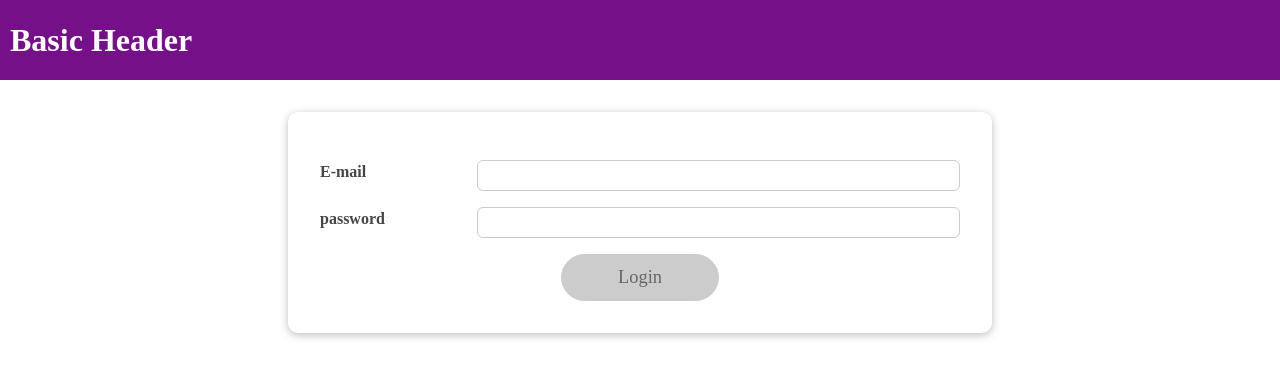
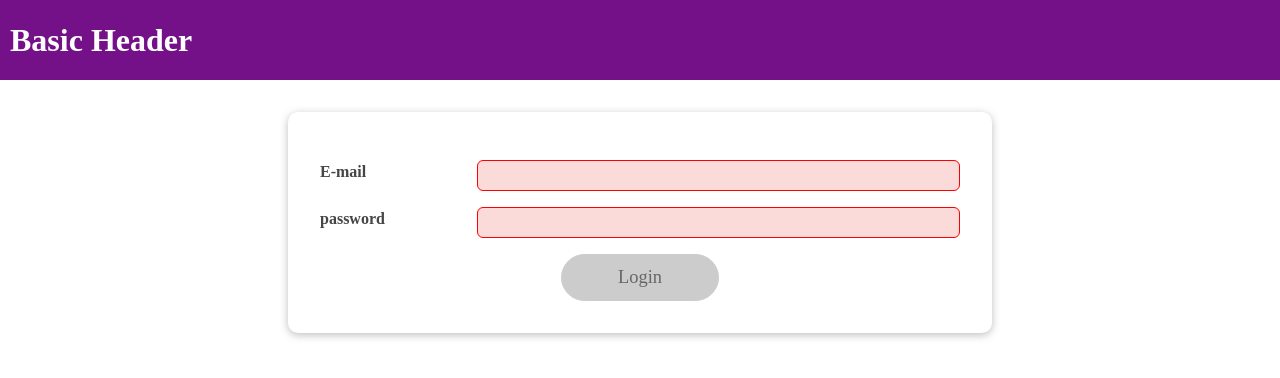
Before and after one commit to iamshm/reactProjects, a React (Create React App) app: page / in a window 1280 px wide. Shown: the top 378 px of the page. Built offline with nearby package versions, Linux system fonts and the light colour scheme.

Commit message:
all done with hooks

```diff
--- a/src/App.js
+++ b/src/App.js
@@ -1,24 +1,18 @@
-import React, { useState } from "react";
+import React, { useContext } from "react";
 import MainHeader from "./component/MainHeader/MainHeader";
 import Login from "./component/Login/Login";
 import Home from "./component/Home/Home";
+import AuthContext from "./store/auth-context";
 
 const App = () => {
-  const [isLoggedIn, setIsLoggedIn] = useState(false);
+  const authCtx = useContext(AuthContext);
 
-  const loginHandler = (email, password) => {
-    console.log(email, password);
-    setIsLoggedIn(true);
-  };
-  const logoutHandler = () => {
-    setIsLoggedIn(false);
-  };
   return (
     <React.Fragment>
-      <MainHeader isAuthenticated={isLoggedIn} onLogout={logoutHandler} />
+      <MainHeader />
       <main>
-        {!isLoggedIn && <Login onLogin={loginHandler} />}
-        {isLoggedIn && <Home onLogout={logoutHandler} />}
+        {!authCtx.isLoggedIn && <Login />}
+        {authCtx.isLoggedIn && <Home />}
       </main>
     </React.Fragment>
   );
--- a/src/component/Home/Home.js
+++ b/src/component/Home/Home.js
@@ -1,13 +1,15 @@
-import React from "react";
+import React, { useContext } from "react";
 import Card from "../UI/Card/Card";
 import Button from "../UI/Button/Button";
 import styles from "./Home.module.css";
+import AuthContext from "../../store/auth-context";
 
 const Home = (props) => {
+  const ctx = useContext(AuthContext);
   return (
     <Card className={styles.home}>
       <h1>Welcome Back</h1>
-      <Button onClick={props.onLogout}>Log Out</Button>
+      <Button onClick={ctx.onLogout}>Log Out</Button>
     </Card>
   );
 };
--- a/src/component/Login/Login.js
+++ b/src/component/Login/Login.js
@@ -1,38 +1,98 @@
-import React, { useState } from "react";
+import React, { useReducer, useState, useEffect, useContext } from "react";
+import AuthContext from "../../store/auth-context";
 import Button from "../UI/Button/Button";
 import Card from "../UI/Card/Card";
 import styles from "./Login.module.css";
 
+const emailReducer = (state, action) => {
+  if (action.type === "USER_INPUT") {
+    return {
+      value: action.val,
+      isValid: action.val.includes("@"),
+    };
+  }
+  if (action.type === "INPUT_BLUR") {
+    return {
+      value: state.value,
+      isValid: state.value.includes("@"),
+    };
+  }
+  return {
+    value: "",
+    isValid: false,
+  };
+};
+
+const passwordReducer = (state, action) => {
+  if (action.type === "USER_INPUT") {
+    return {
+      value: action.val,
+      isValid: action.val.trim().length > 6,
+    };
+  }
+  if (action.type === "INPUT_BLUR") {
+    return {
+      value: state.value,
+      isValid: state.value.trim().length > 6,
+    };
+  }
+  return {
+    value: "",
+    isValid: false,
+  };
+};
 const Login = (props) => {
-  const [enteredEmail, setEnteredEmail] = useState("");
-  const [enteredPassword, setEnteredPassword] = useState("");
-  const [emailIsValid, setEmailIsValid] = useState();
-  const [passwordIsValid, setPasswordIsValid] = useState();
+  // const [enteredEmail, setEnteredEmail] = useState("");
+  // const [enteredPassword, setEnteredPassword] = useState("");
+  // const [emailIsValid, setEmailIsValid] = useState();
+  // const [passwordIsValid, setPasswordIsValid] = useState();
+  const ctx = useContext(AuthContext);
   const [formIsValid, setFormIsValid] = useState(false);
+
+  const [emailState, dispatchEmail] = useReducer(emailReducer, {
+    value: "",
+    isValid: false,
+  });
+  const [passwordState, dispatchPassword] = useReducer(passwordReducer, {
+    value: "",
+    isValid: false,
+  });
+
+  const { isValid: emailIsValid } = emailState;
+  const { isValid: passwordIsValid } = passwordState;
+
+  useEffect(() => {
+    const timer = setTimeout(() => {
+      setFormIsValid(emailIsValid && passwordIsValid);
+    }, 500);
+    //cleanup runs after every useEffect(this) except for 1st useEffect(this)
+    return () => {
+      clearTimeout(timer);
+    };
+  }, [emailIsValid, passwordIsValid]);
 
   // handler Functions
   const emailChangeHandler = (event) => {
-    setEnteredEmail(event.target.value);
-    setFormIsValid(
-      event.target.value.includes("@") && enteredPassword.trim().length > 6
-    );
+    dispatchEmail({ type: "USER_INPUT", val: event.target.value });
+    // setFormIsValid(event.target.value.includes("@") && passwordState.isValid);
   };
   const passwordChangeHandler = (event) => {
-    setEnteredPassword(event.target.value);
-
-    setFormIsValid(
-      event.target.value.trim().length > 6 && enteredEmail.includes("@")
-    );
+    dispatchPassword({ type: "USER_INPUT", val: event.target.value });
+    // setFormIsValid(emailState.isValid && event.target.value.trim().length > 6);
   };
   const validateEmailHandler = () => {
-    setEmailIsValid(enteredEmail.includes("@"));
+    dispatchEmail({
+      type: "INPUT_BLUR",
+    });
   };
   const validatePasswordHandler = () => {
-    setPasswordIsValid(enteredPassword.trim().length > 6);
+    dispatchPassword({
+      type: "INPUT_BLUR",
+    });
   };
   const submitHandler = (e) => {
     e.preventDefault();
-    props.onLogin(enteredEmail, enteredPassword);
+    ctx.onLogin(emailState.value, passwordState.value);
   };
 
   return (
@@ -40,28 +100,28 @@ const Login = (props) => {
       <form onSubmit={submitHandler}>
         <div
           className={`${styles.control} ${
-            emailIsValid === false ? styles.invalid : ""
+            emailState.isValid === false ? styles.invalid : ""
           }`}
         >
           <label htmlFor="email">E-mail</label>
           <input
             type="email"
             id="email"
-            value={enteredEmail}
+            value={emailState.value}
             onChange={emailChangeHandler}
             onBlur={validateEmailHandler}
           />
         </div>
         <div
           className={`${styles.control} ${
-            passwordIsValid === false ? styles.invalid : ""
+            passwordState.isValid === false ? styles.invalid : ""
           }`}
         >
           <label htmlFor="password">password</label>
           <input
             type="password"
             id="password"
-            value={enteredPassword}
+            value={passwordState.value}
             onChange={passwordChangeHandler}
             onBlur={validatePasswordHandler}
           />
--- a/src/component/MainHeader/Navigation.js
+++ b/src/component/MainHeader/Navigation.js
@@ -1,23 +1,25 @@
-import React from "react";
+import React, { useContext } from "react";
 import styles from "./Navigation.module.css";
+import AuthContext from "../../store/auth-context";
 
-const Navigation = (props) => {
+const Navigation = () => {
+  const ctx = useContext(AuthContext);
   return (
     <nav className={styles.nav}>
       <ul>
-        {props.isLoggedIn && (
+        {ctx.isLoggedIn && (
           <li>
             <a href="/"> Users</a>
           </li>
         )}
-        {props.isLoggedIn && (
+        {ctx.isLoggedIn && (
           <li>
             <a href="/"> Admin</a>
           </li>
         )}
-        {props.isLoggedIn && (
+        {ctx.isLoggedIn && (
           <li>
-            <button onClick={props.onLogout}>Logout</button>
+            <button onClick={ctx.onLogout}>Logout</button>
           </li>
         )}
       </ul>
--- a/src/component/UI/Card/Card.js
+++ b/src/component/UI/Card/Card.js
@@ -1,6 +1,4 @@
-import React from "react";
-import styles from "./Card.module.css";
-
+import React from "react"; import styles from "./Card.module.css";
 const Card = (props) => {
   return (
     <div className={`${styles.card} ${props.className} `}>{props.children}</div>
--- a/src/index.js
+++ b/src/index.js
@@ -1,10 +1,12 @@
 import React from "react";
 import ReactDOM from "react-dom";
 import App from "./App";
-
+import { AuthContextProvider } from "./store/auth-context";
 ReactDOM.render(
   <React.StrictMode>
-    <App />
+    <AuthContextProvider>
+      <App />
+    </AuthContextProvider>
   </React.StrictMode>,
   document.getElementById("root")
 );
--- /dev/null
+++ b/src/store/auth-context.js
@@ -0,0 +1,38 @@
+import React, { useState, useEffect } from "react";
+
+const AuthContext = React.createContext({
+  isLoggedIn: false,
+  onLogout: () => {},
+  onLogin: (email, password) => {},
+});
+
+export const AuthContextProvider = (props) => {
+  const [isLoggedIn, setIsLoggedIn] = useState(false);
+
+  useEffect(() => {
+    const storedUser = localStorage.getItem("isLoggedIn");
+    if (storedUser === "1") {
+      setIsLoggedIn(true);
+    }
+  }, []);
+  const logoutHandler = () => {
+    localStorage.removeItem("isLoggedIn");
+    setIsLoggedIn(false);
+  };
+  const loginHandler = () => {
+    localStorage.setItem("isLoggedIn", "1");
+    setIsLoggedIn(true);
+  };
+  return (
+    <AuthContext.Provider
+      value={{
+        isLoggedIn: isLoggedIn,
+        onLogout: logoutHandler,
+        onLogin: loginHandler,
+      }}
+    >
+      {props.children}
+    </AuthContext.Provider>
+  );
+};
+export default AuthContext;
```
